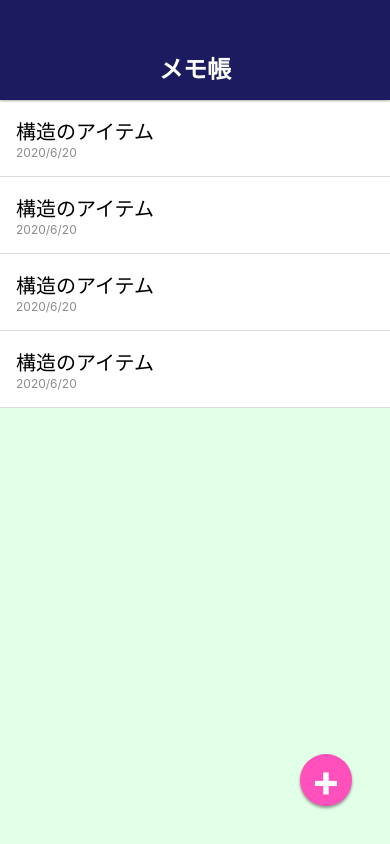
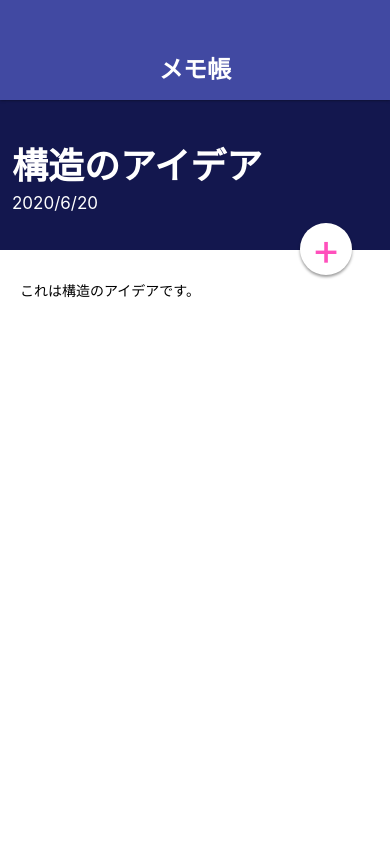
Before and after one commit to taito-snow/MemoApp, a React Native app: screen / in a window 390 px wide. Built offline with nearby package versions, Linux system fonts and the light colour scheme.

Commit message:
style memoDetailScreen

```diff
--- a/App.js
+++ b/App.js
@@ -3,12 +3,14 @@
 
 import Appbar from './src/components/Appbar';
 import MemoListScreens from './src/screens/MemoListScreens';
+import MemoDetailScreen from './src/screens/MemoDetailScreen';
 
 export default function App() {
   return (
     <View style={styles.container}>
       <Appbar />
-      <MemoListScreens />
+      {/* <MemoListScreens /> */}
+      <MemoDetailScreen />
     </View>
   );
 }
--- a/src/components/Appbar.js
+++ b/src/components/Appbar.js
@@ -19,7 +19,7 @@
         top: 0,
         left: 0,
         right: 0,
-        backgroundColor: '#1D1B5F',
+        backgroundColor: '#4149A2',
         height: 100,
         paddingTop: 35,
         justifyContent: 'center',
--- a/src/elements/CircleButton.js
+++ b/src/elements/CircleButton.js
@@ -3,9 +3,19 @@
 
 class CircleButton extends React.Component {
     render() {
+        const { style, color } = this.props;
+
+        let bgColor = '#FF50BC';
+        let textColor = '#fff';
+
+        if (color === '#fff') {
+            bgColor = '#fff';
+            textColor = '#FF50BC';
+        }
+
         return (
-            <View style={styles.circleAddButton}>
-                <Text style={styles.circleAddButtonTitle}>
+            <View style={[styles.circleAddButton, style, { backgroundColor: bgColor, }]}>
+                <Text style={[styles.circleAddButtonTitle, { color: textColor, }]}>
                     {this.props.children}
                 </Text>
             </View>
@@ -20,7 +30,6 @@
         right: 38,
         width: 52,
         height: 52,
-        backgroundColor: '#FF50BC',
         borderRadius: 26,
         justifyContent: 'center',
         alignItems: 'center',
@@ -32,8 +41,6 @@
     circleAddButtonTitle: {
         fontSize: 44,
         lineHeight: 44,
-        color: '#fff',
-        fontWeight: 'bold',
     },
 });
 
--- /dev/null
+++ b/src/screens/MemoDetailScreen.js
@@ -0,0 +1,63 @@
+import React from 'react';
+import { StyleSheet, View, Text } from 'react-native';
+
+import CircleButton from '../elements/CircleButton';
+
+class MemoDetailScreen extends React.Component {
+    render() {
+        return (
+            <View style={styles.container}>
+                <View>
+                    <View style={styles.memoHeader}>
+                        <Text style={styles.memoHeaderTitle}>構造のアイデア</Text>
+                        <Text style={styles.memoHeaderDate}>2020/6/20</Text>
+                    </View>
+                </View>
+
+                <View style={styles.memoContents}>
+                    <Text>
+                        これは構造のアイデアです。
+                    </Text>
+                </View>
+
+                <CircleButton color="#fff" style={styles.cicleEditButton}>+</CircleButton>
+            </View>
+        );
+    }
+}
+
+var styles = StyleSheet.create ({
+    container: {
+        flex: 1,
+        width: '100%',
+    },
+    memoHeader: {
+        height: 150,
+        backgroundColor: '#13174E',
+        justifyContent: 'center',
+        padding: 12,
+    },
+    memoHeaderTitle: {
+        color: '#fff',
+        fontSize: 36,
+        fontWeight: 'bold',
+        marginBottom: 4,
+    },
+    memoHeaderDate: {
+        color: '#fff',
+        fontSize: 17,
+    },
+    memoContents: {
+        paddingTop: 30,
+        paddingRight: 20,
+        paddingBottom: 20,
+        paddingLeft: 20,
+        backgroundColor: '#fff',
+        flex: 1,
+    },
+    cicleEditButton: {
+        top: 123,
+    },
+});
+
+export default MemoDetailScreen;
```
